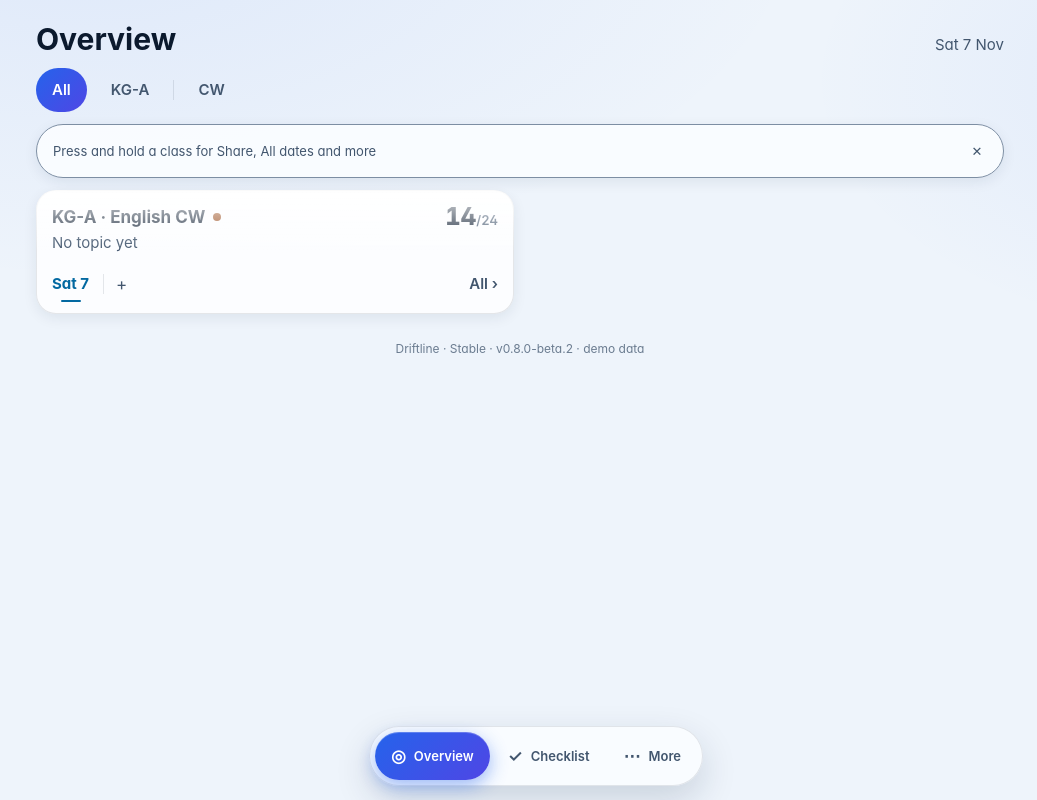
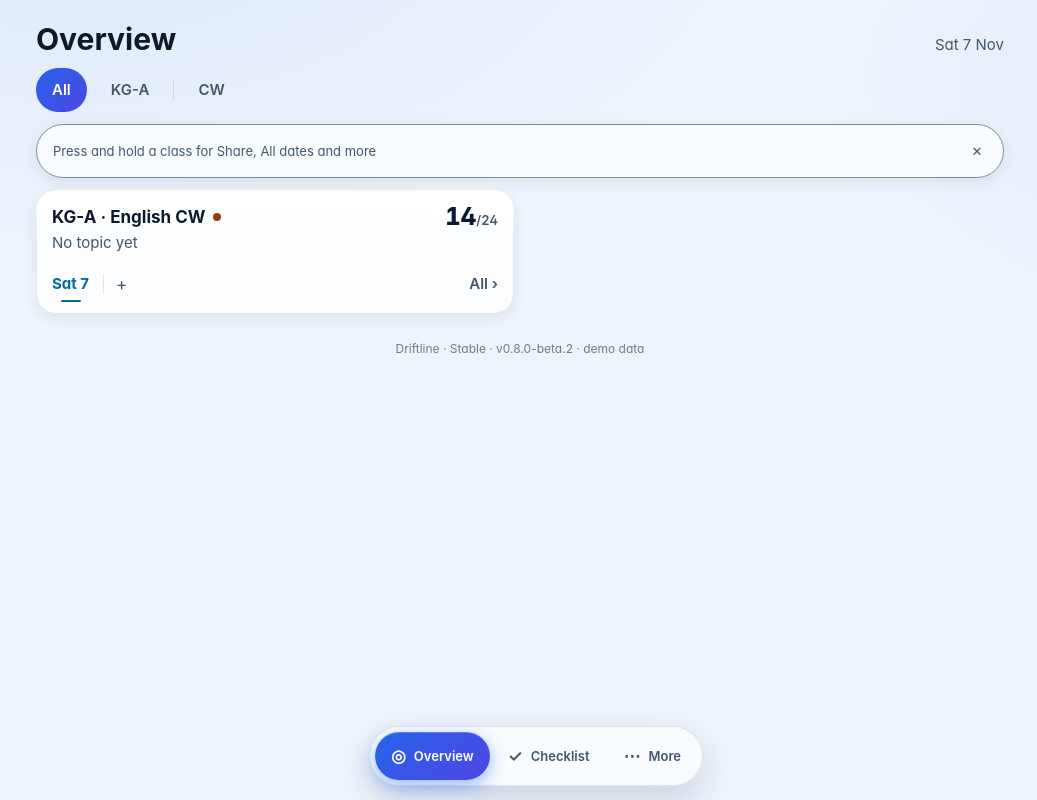
Before and after one commit to steph1420/sow-driftline, a React (Vite) app: page / in a window 1280 px wide. Shown: the whole page, without its empty margins (104-1141 px from the left). Built offline with nearby package versions, Linux system fonts and the light colour scheme.

Commit message:
Fix B-P4-SHEEN: keep the Overview card button above the dl-card sheen (day theme washed-out text)
all: unset on .sow-oc__main reset position to static, so the card's ::before sheen
painted over the title, count and topic. Restores position: relative; V08-P4-11.

```diff
--- a/src/shell/shell.css
+++ b/src/shell/shell.css
@@ -251,7 +251,7 @@ th.sel .sow-tab { background: linear-gradient(180deg, color-mix(in srgb, var(--d
 .sow-ocs { display: grid; grid-template-columns: repeat(auto-fill, minmax(min(100%, calc(var(--dl-space-16) * 5)), 1fr)); gap: var(--dl-space-3); }
 .sow-oc { display: flex; flex-direction: column; min-width: 0; padding: 0; -webkit-touch-callout: none; user-select: none; transition: transform var(--dl-dur-quick) var(--dl-ease-standard); }
 .sow-oc.held { z-index: calc(var(--dl-z-sheet) + 1); transform: scale(1.02); background: var(--dl-color-surface-solid); box-shadow: 0 var(--dl-space-3) var(--dl-space-8) var(--dl-color-shadow); }
-.sow-oc__main { all: unset; box-sizing: border-box; cursor: pointer; display: grid; grid-template-columns: minmax(0, 1fr) auto; gap: var(--dl-space-1) var(--dl-space-3); align-items: center; padding: var(--dl-space-4) var(--dl-space-4) var(--dl-space-2); border-radius: var(--dl-card-radius) var(--dl-card-radius) 0 0; }
+.sow-oc__main { all: unset; position: relative; box-sizing: border-box; cursor: pointer; display: grid; grid-template-columns: minmax(0, 1fr) auto; gap: var(--dl-space-1) var(--dl-space-3); align-items: center; padding: var(--dl-space-4) var(--dl-space-4) var(--dl-space-2); border-radius: var(--dl-card-radius) var(--dl-card-radius) 0 0; }
 .sow-oc__main:focus-visible, .sow-oc__dates button:focus-visible, .sow-ad__row:focus-visible { outline: 2px solid var(--dl-color-focus); outline-offset: 2px; } /* token-ok */
 .sow-oc__main[disabled] { cursor: default; }
 .sow-oc__head { display: flex; align-items: center; gap: var(--dl-space-2); min-width: 0; }
```
Also changed, not shown: 2 other files (tests, documents, lock files or other folders).
